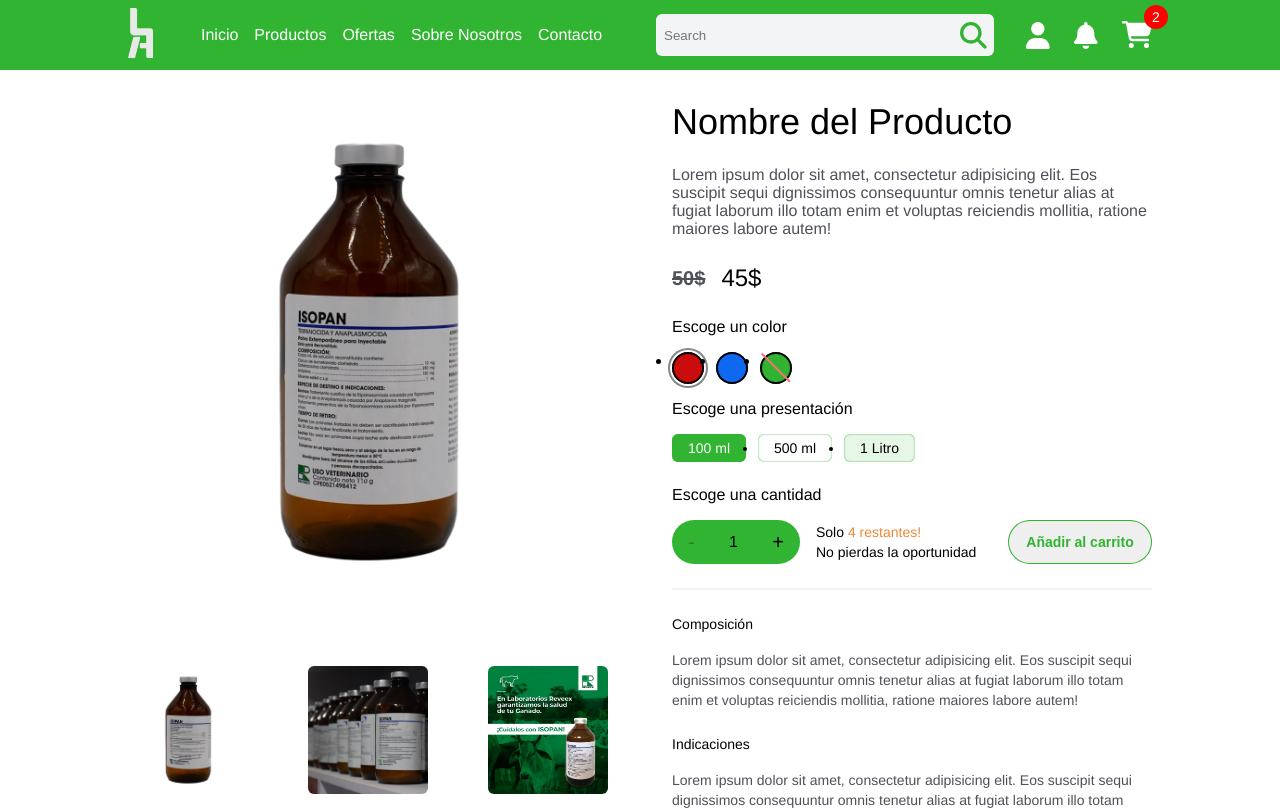
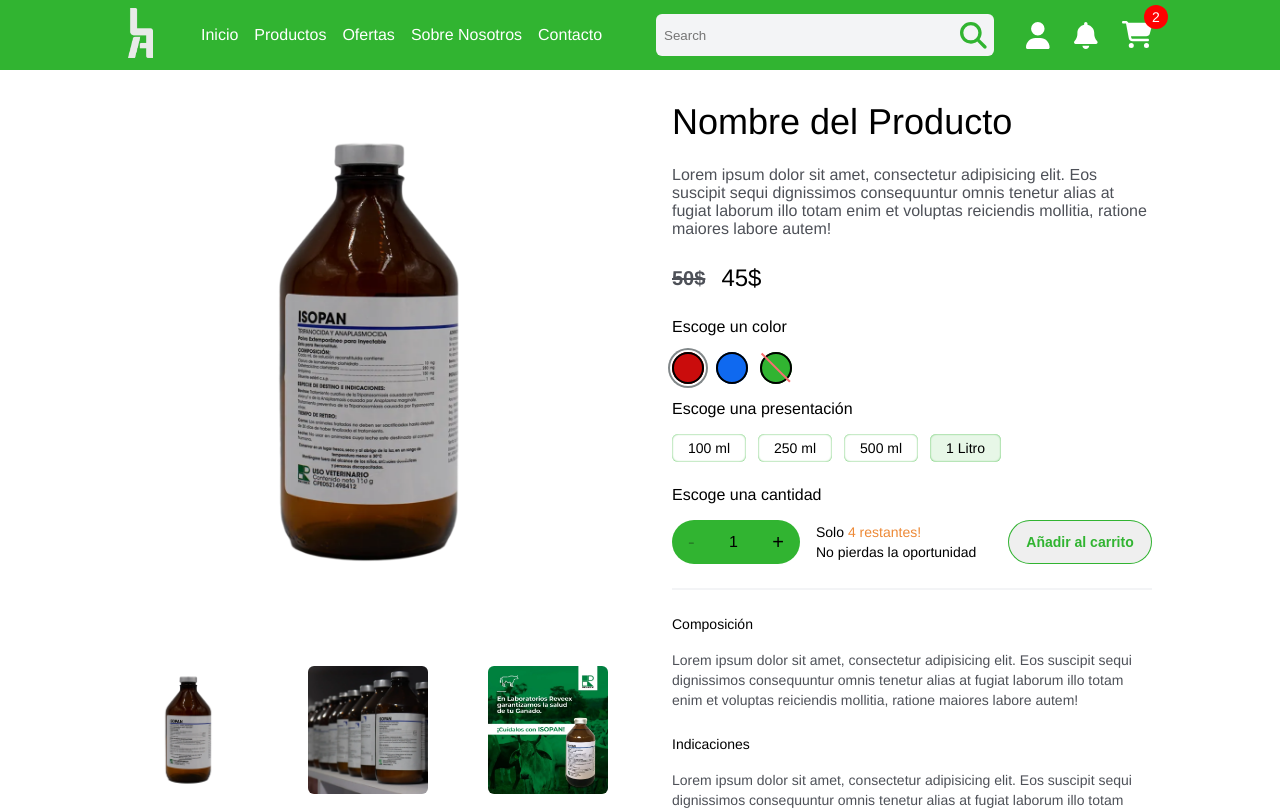
Before and after one commit to yealuis/LaFincaEcommerce, a Next.js app: page /productos/1 in a window 1280 px wide. Shown: the top 810 px of the page. Built offline with nearby package versions, Linux system fonts and the light colour scheme.

Commit message:
agregado de funcionalidad de la seleccion del tamaño de los productos

```diff
--- a/src/components/CustomizeProducts.jsx
+++ b/src/components/CustomizeProducts.jsx
@@ -1,6 +1,15 @@
+"use client"
+import { useState } from "react"
 import styles from "./customizeProducts.module.css"
 
 const CustomizeProducts = () => {
+  const [size, setSize] = useState(0)
+  const isDisabled = (key) => key === 4
+
+  const handleSizeChange = (key) => {
+      return size === key ? styles.chooseSize : `${styles.chooseSize} ${styles.chooseSizeNotSelected}`
+  }
+
   return (
     <div className={styles.customizeContainer}>
       <h4 className={styles.customizeTitle}>Escoge un color</h4>
@@ -15,9 +24,10 @@
       </ul>
       <h4 className={styles.customizeTitle}>Escoge una presentación</h4>
       <ul className={styles.chooseList}>
-        <li className={`${styles.chooseSize}`}>100 ml</li>
-        <li className={`${styles.chooseSize} ${styles.chooseSizeNotSelected}`}>500 ml</li>
-        <li className={`${styles.chooseSize} ${styles.chooseSizeDisable}`}>1 Litro</li>
+        <li className={`${handleSizeChange(1)}`} onClick={() => !isDisabled(1) && setSize(1)}>100 ml</li>
+        <li className={`${handleSizeChange(2)}`} onClick={() => !isDisabled(2) && setSize(2)}>250 ml</li>
+        <li className={`${handleSizeChange(3)}`} onClick={() => !isDisabled(3) && setSize(3)}>500 ml</li>
+        <li className={`${handleSizeChange(4)} ${styles.chooseSizeDisable}`} onClick={() => !isDisabled(4) && setSize(4)}>1 Litro</li>
       </ul>
     </div>
   )
--- a/src/components/customizeProducts.module.css
+++ b/src/components/customizeProducts.module.css
@@ -22,7 +22,7 @@
   cursor: pointer;
   position: relative;
   background-color: rgb(202, 12, 12);
-
+  list-style: none;
 }
 
 .blue {
@@ -65,6 +65,7 @@
   font-size: 0.875rem;
   line-height: 1.25rem;
   cursor: pointer;
+  list-style: none;
 }
 
 .chooseSizeNotSelected {
```
